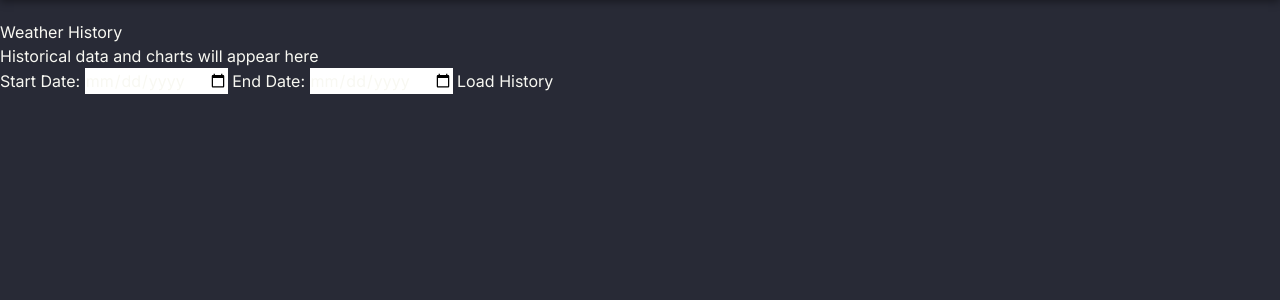
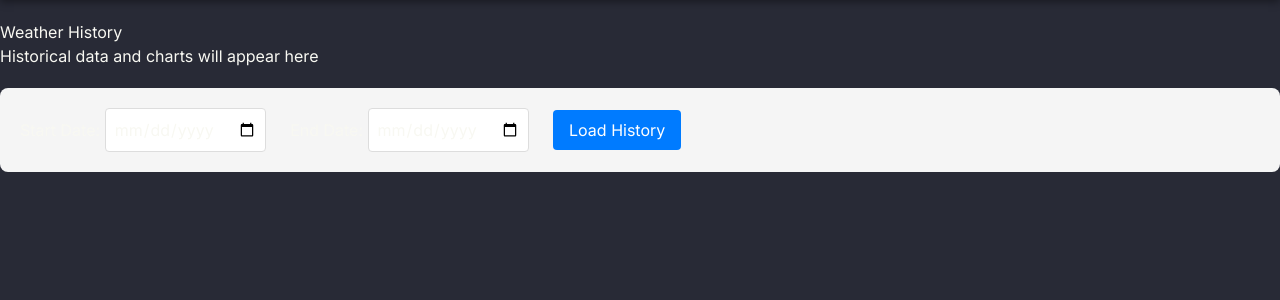
Before and after one commit to Paulshapwala/Sensecap-dashboard, a Django app: page /history/ in a window 1280 px wide. Shown: the part 62-362 px from the top of the page. Run offline with Django 5.2, Linux system fonts and the light colour scheme; the visitor is signed in with stand-in values (Sample User, id 1); parts of the project's set-up code (start-up, migrations or seed data) failed here and were passed over; some libraries are stand-ins or nearby versions.

Commit message:
new html test for history data

```diff
--- a/templates/dashboard/history.html
+++ b/templates/dashboard/history.html
@@ -6,17 +6,27 @@
 <h1>Weather History</h1>
 <p>Historical data and charts will appear here</p>
 
-<label>Start Date: <input type="date" id="start-date"></label>
-<label>End Date: <input type="date" id="end-date"></label>
-<button onclick="loadHistory()">Load History</button>
+<div style="margin: 20px 0; padding: 20px; background: #f5f5f5; border-radius: 8px;">
+    <label style="margin-right: 20px;">
+        Start Date:
+        <input type="date" id="start-date" style="padding: 8px; border: 1px solid #ddd; border-radius: 4px;">
+    </label>
+    <label style="margin-right: 20px;">
+        End Date:
+        <input type="date" id="end-date" style="padding: 8px; border: 1px solid #ddd; border-radius: 4px;">
+    </label>
+    <button onclick="loadHistory()" style="padding: 8px 16px; background: #007bff; color: white; border: none; border-radius: 4px; cursor: pointer;">
+        Load History
+    </button>
+</div>
 
-<div id="chart-container"></div>
+<div id="chart-container" style="margin-top: 20px;"></div>
 
 <script>
     const DATA_HISTORY_URL = "{% url 'dashboard:data_history' %}";
 
     async function loadHistory() {
-        const startDate = document.getElementById('start-date').value; // "YYYY-MM-DD"
+        const startDate = document.getElementById('start-date').value;
         const endDate = document.getElementById('end-date').value;
 
         if (!startDate || !endDate) {
@@ -24,8 +34,9 @@
             return;
         }
 
-        const start = new Date(`${startDate}T00:00:00`).toISOString();
-        const end = new Date(`${endDate}T23:59:59`).toISOString();
+        // Send dates as simple ISO strings (backend handles timezone conversion)
+        const start = `${startDate}T00:00:00`;
+        const end = `${endDate}T23:59:59`;
 
         const url = `${DATA_HISTORY_URL}?start=${encodeURIComponent(start)}&end=${encodeURIComponent(end)}`;
 
@@ -57,28 +68,40 @@
     function renderHistory(readings) {
         const container = document.getElementById('chart-container');
         if (!readings || readings.length === 0) {
-            container.innerHTML = '<p>No readings found for that range.</p>';
+            container.innerHTML = '<p style="color: #999;">No readings found for that range.</p>';
             return;
         }
 
-        const rows = readings.map(r => `
-            <tr>
-                <td>${r.time}</td>
-                <td>${r.device_id}</td>
-                <td>${r.temperature ?? ''}</td>
-                <td>${r.humidity ?? ''}</td>
-                <td>${r.pressure ?? ''}</td>
-            </tr>
-        `).join('');
+        // Format time for display (backend already returns times in user's timezone)
+        const rows = readings.map(r => {
+            const date = new Date(r.time);
+            const formattedTime = date.toLocaleString();
+
+            return `
+                <tr>
+                    <td style="padding: 8px; border: 1px solid #ddd;">${formattedTime}</td>
+                    <td style="padding: 8px; border: 1px solid #ddd;">${r.device_id}</td>
+                    <td style="padding: 8px; border: 1px solid #ddd; text-align: right;">${r.temperature ?? '--'}</td>
+                    <td style="padding: 8px; border: 1px solid #ddd; text-align: right;">${r.humidity ?? '--'}</td>
+                    <td style="padding: 8px; border: 1px solid #ddd; text-align: right;">${r.pressure ?? '--'}</td>
+                </tr>
+            `;
+        }).join('');
 
         container.innerHTML = `
-            <table border="1" cellpadding="4">
-                <thead>
+            <table style="width: 100%; border-collapse: collapse; background: white; border: 1px solid #ddd; border-radius: 8px; overflow: hidden;">
+                <thead style="background: #f5f5f5;">
                     <tr>
-                        <th>Time</th><th>Device</th><th>Temp</th><th>Humidity</th><th>Pressure</th>
+                        <th style="padding: 12px; text-align: left; border: 1px solid #ddd; font-weight: bold;">Time (Local)</th>
+                        <th style="padding: 12px; text-align: left; border: 1px solid #ddd; font-weight: bold;">Device</th>
+                        <th style="padding: 12px; text-align: right; border: 1px solid #ddd; font-weight: bold;">Temp (°C)</th>
+                        <th style="padding: 12px; text-align: right; border: 1px solid #ddd; font-weight: bold;">Humidity (%)</th>
+                        <th style="padding: 12px; text-align: right; border: 1px solid #ddd; font-weight: bold;">Pressure (hPa)</th>
                     </tr>
                 </thead>
-                <tbody>${rows}</tbody>
+                <tbody>
+                    ${rows}
+                </tbody>
             </table>
         `;
     }
```
